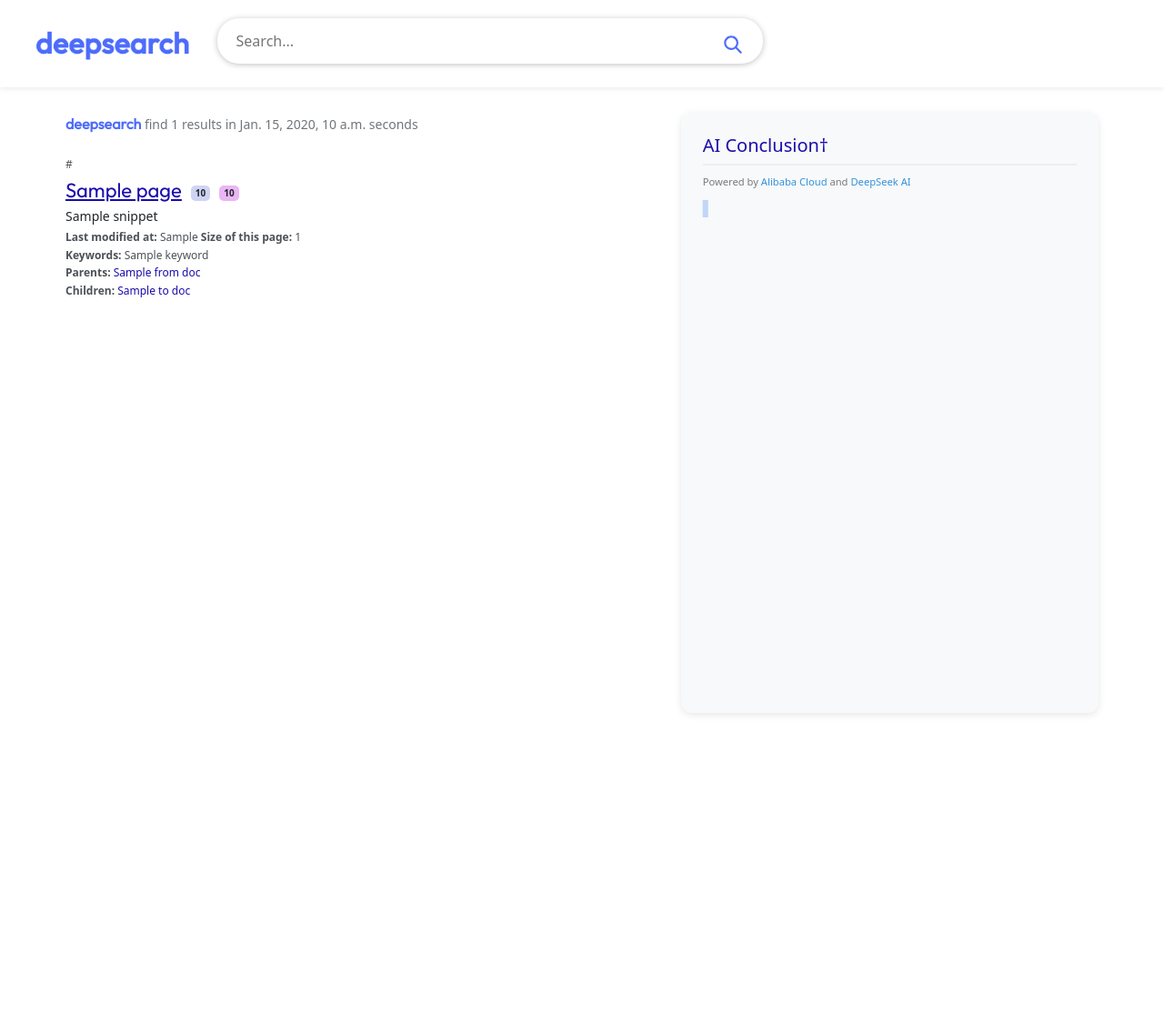
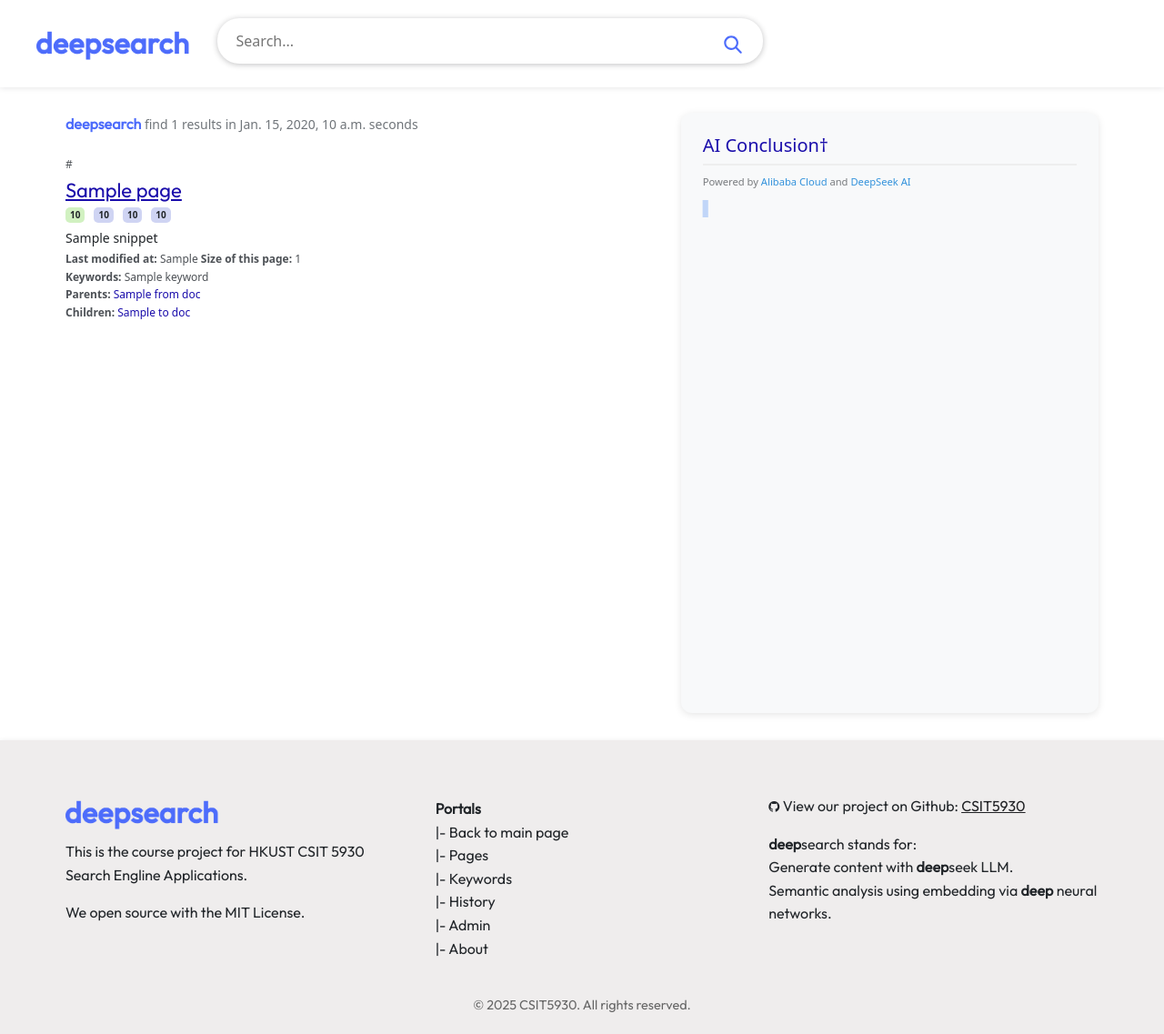
Before and after one commit to Misery-H/CSIT5930, a Django app: template searchApp/templates/search_results.html in a window 1280 px wide. Shown: the whole page at 91% size. Before the commit the page ends 786 px from the top, so only its background shows below. Run offline with Django 4.2, Linux system fonts and the light colour scheme; the template is opened without the code that fills it: most values are stand-ins (such as "Sample title", 1, 10 or a date in 2020).

Commit message:
reform: front end update for HITS

```diff
--- a/searchApp/static/css/search_results.css
+++ b/searchApp/static/css/search_results.css
@@ -198,6 +198,13 @@ body {
     gap: 10px;
 }
 
+.result-score-container {
+    display: flex;
+    align-items: flex-end;
+    margin-top: 5px;
+    gap: 10px;
+}
+
 .result-title {
     font-size: 22px;
     line-height: 1.3;
@@ -303,6 +310,7 @@ body {
     box-shadow: 0 2px 8px rgba(0, 0, 0, 0.1);
     position: sticky;
     top: 120px;
+    margin-bottom: 30px;
     height: calc(100vh - 140px);
     overflow-y: auto;
 }
--- a/searchApp/templates/search_results.html
+++ b/searchApp/templates/search_results.html
@@ -8,6 +8,7 @@
     <link rel="icon" href="{% static 'images/fav.png' %}" type="image/x-icon">
     <link rel="stylesheet" href="{% static 'css/search_results.css' %}">
     <link rel="stylesheet" href="https://cdnjs.cloudflare.com/ajax/libs/font-awesome/6.0.0/css/all.min.css">
+    <link rel="stylesheet" href="https://cdnjs.cloudflare.com/ajax/libs/font-awesome/4.7.0/css/font-awesome.min.css">
     <!--    Bootstrap-->
     <link href="https://cdn.jsdelivr.net/npm/bootstrap@5.3.0/dist/css/bootstrap.min.css" rel="stylesheet">
 
@@ -79,13 +80,23 @@
                                 <h3 class="result-title">
                                     <a href="{{ page.url }}">{{ page.title }}</a>
                                 </h3>
+                            </div>
+
+                            <div class="result-score-container">
+                                <h6 class="result-score" style="background: rgba(203,239,185,0.89)">
+                                    {{ page.final_score }}
+                                </h6>
                                 <h6 class="result-score" style="background: rgba(201,207,241,0.89)">
                                     {{ page.relevance_score }}
                                 </h6>
-                                <h6 class="result-score" style="background: rgba(231,173,243,0.89)">
+                                <h6 class="result-score" style="background: rgba(201,207,241,0.89)">
                                     {{ page.pr_score }}
                                 </h6>
+                                <h6 class="result-score" style="background: rgba(201,207,241,0.89)">
+                                    {{ page.hits_score }}
+                                </h6>
                             </div>
+
                             <div class="result-snippet">
                                 {{ page.snippet }}
                                 {% if page.desc_ai %}
@@ -162,6 +173,56 @@
                     <div id="ai-content" class="ai-streaming-content"></div>
                 </div>
 
+            </div>
+        </div>
+    </div>
+</div>
+
+
+<div class="results-footer">
+    <div class="result-body">
+        <div class="container-fluid">
+            <div class="row">
+                <div class="col-md-4">
+                    <a href="/search" class="result-logo">
+                        <img src="{% static 'images/logo.png' %}" alt="Site Logo">
+                    </a>
+                    <p class="results-footer-note">
+                        This is the course project for HKUST CSIT 5930 Search Engline Applications.
+                    </p>
+
+                    <p class="results-footer-note">
+                        We open source with the MIT License.
+                    </p>
+                </div>
+                <div class="col-md-4">
+                    <div class="results-footer-item">
+                        <b>Portals</b>
+                        <a href="/search" class="nav-link">|- Back to main page</a>
+                        <a href="/pages" class="nav-link">|- Pages</a>
+                        <a href="/keywords" class="nav-link">|- Keywords</a>
+                        <a href="/history" class="nav-link">|- History</a>
+                        <a href="/admin" class="nav-link">|- Admin</a>
+                        <a href="https://github.com/Misery-H/CSIT5930/blob/main/README.md" class="nav-link">|- About</a>
+                    </div>
+                </div>
+                <div class="col-md-4">
+                    <p>
+                        <i class="fa fa-github" style="font-size:14px"></i> View our project on Github: <a href="https://github.com/Misery-H/CSIT5930/" id="footer-github-link">CSIT5930</a>
+                    </p>
+                    <p>
+                        <b>deep</b>search stands for:<br>
+                        Generate content with <b>deep</b>seek LLM.<br>
+                        Semantic analysis using embedding via <b>deep</b> neural networks.
+                    </p>
+
+                </div>
+            </div>
+
+            <div class="row">
+                <footer class="copyright-footer">
+                    <p>&copy; 2025 CSIT5930. All rights reserved.</p>
+                </footer>
             </div>
         </div>
     </div>
```
Also changed, not shown: searchApp/templates/pages.html (+5 -5 lines), searchApp/views.py (+8 -13 lines).
